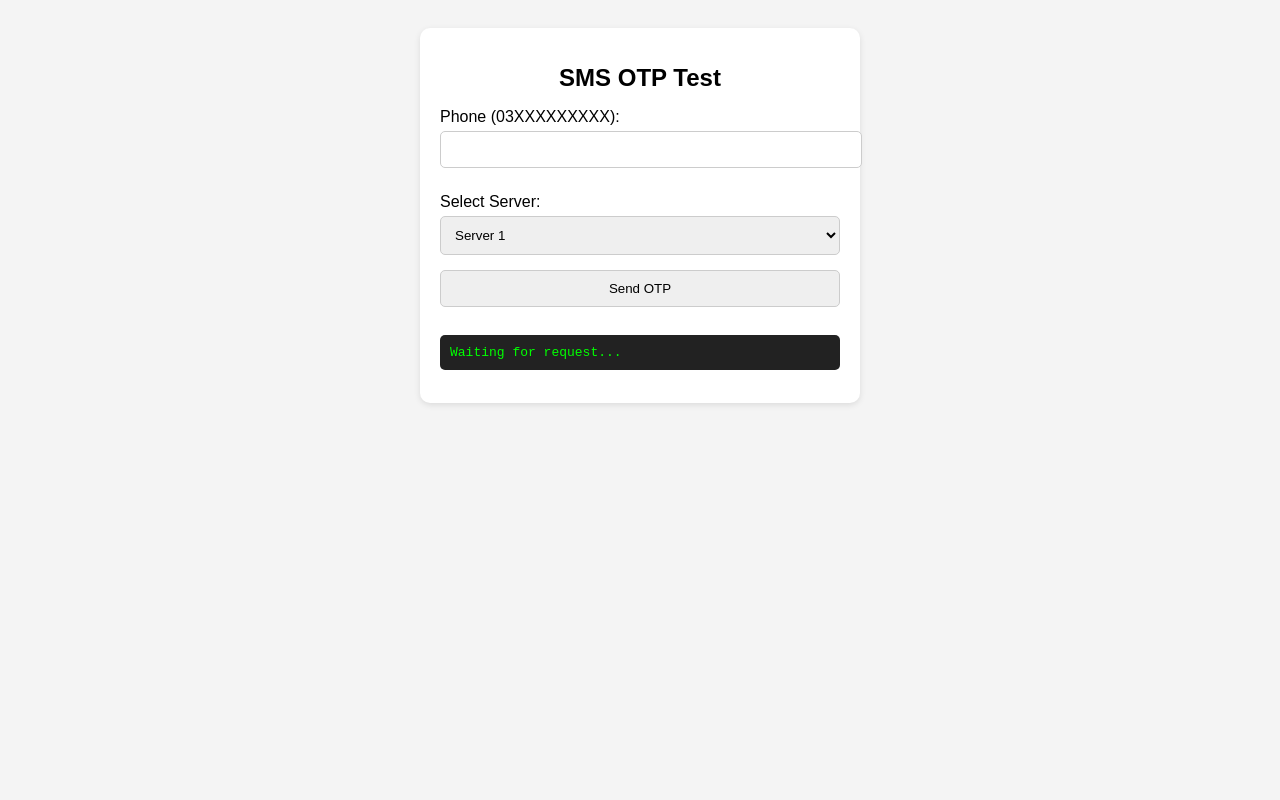
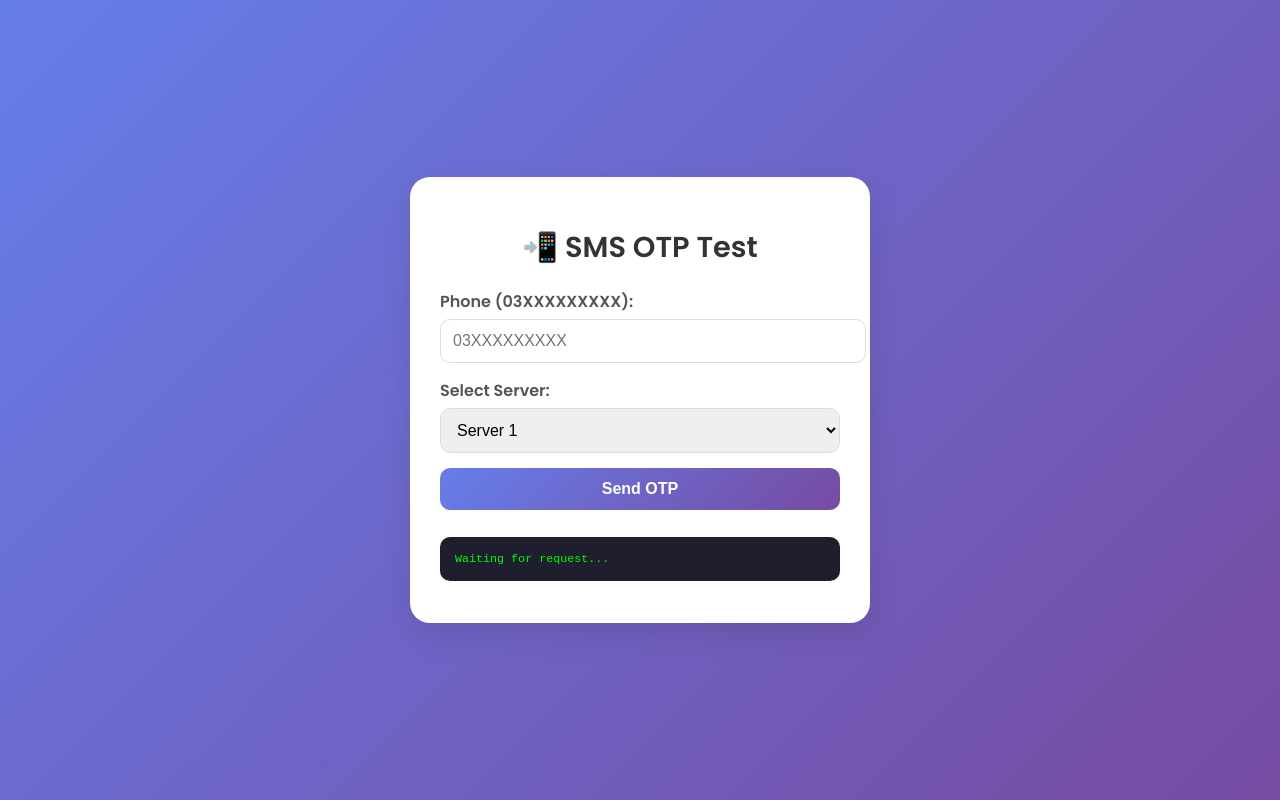
Before and after one commit to abdullahasad491326/URDU-AI-RESPONSE, a website: page public/sms.html in a window 1280 px wide. Drawn offline with Linux system fonts and the light colour scheme.

Commit message:
Update sms.html

```diff
--- a/public/sms.html
+++ b/public/sms.html
@@ -3,21 +3,84 @@
   <meta charset="UTF-8">
   <meta name="viewport" content="width=device-width, initial-scale=1.0">
   <title>SMS OTP Test</title>
+  <link href="https://fonts.googleapis.com/css2?family=Poppins:wght@400;600&display=swap" rel="stylesheet">
   <style>
-    body { font-family: Arial, sans-serif; padding: 20px; background: #f4f4f4; }
-    .card { background: #fff; padding: 20px; border-radius: 10px; box-shadow: 0 2px 6px rgba(0,0,0,0.1); max-width: 400px; margin: auto; }
-    h1 { text-align: center; font-size: 1.5em; }
-    label { display: block; margin: 10px 0 5px; }
-    input, select, button { width: 100%; padding: 10px; margin-bottom: 15px; border-radius: 5px; border: 1px solid #ccc; }
-    pre { background: #222; color: #0f0; padding: 10px; border-radius: 5px; overflow-x: auto; }
+    body {
+      font-family: 'Poppins', sans-serif;
+      background: linear-gradient(135deg, #667eea, #764ba2);
+      display: flex;
+      justify-content: center;
+      align-items: center;
+      height: 100vh;
+      margin: 0;
+    }
+    .card {
+      background: #fff;
+      padding: 30px;
+      border-radius: 20px;
+      box-shadow: 0 10px 30px rgba(0,0,0,0.1);
+      max-width: 400px;
+      width: 90%;
+      text-align: center;
+      animation: fadeIn 0.6s ease-in-out;
+    }
+    @keyframes fadeIn {
+      from {opacity: 0; transform: translateY(20px);} to {opacity: 1; transform: translateY(0);}
+    }
+    h1 {
+      font-size: 1.8em;
+      color: #333;
+      margin-bottom: 20px;
+    }
+    label {
+      display: block;
+      text-align: left;
+      font-weight: 600;
+      margin-bottom: 5px;
+      color: #555;
+    }
+    input, select, button {
+      width: 100%;
+      padding: 12px;
+      border-radius: 10px;
+      border: 1px solid #ddd;
+      margin-bottom: 15px;
+      font-size: 1em;
+    }
+    input:focus, select:focus {
+      outline: none;
+      border-color: #667eea;
+      box-shadow: 0 0 0 2px rgba(102,126,234,0.2);
+    }
+    button {
+      background: linear-gradient(135deg, #667eea, #764ba2);
+      color: #fff;
+      font-weight: 600;
+      border: none;
+      cursor: pointer;
+      transition: transform 0.2s, box-shadow 0.2s;
+    }
+    button:hover {
+      transform: translateY(-2px);
+      box-shadow: 0 5px 15px rgba(0,0,0,0.2);
+    }
+    pre {
+      background: #1e1e2f;
+      color: #0f0;
+      padding: 15px;
+      border-radius: 10px;
+      font-size: 0.9em;
+      text-align: left;
+      overflow-x: auto;
+    }
   </style>
 </head>
 <body>
   <div class="card">
-    <h1>SMS OTP Test</h1>
+    <h1>📲 SMS OTP Test</h1>
     <form id="smsForm">
       <label for="phone">Phone (03XXXXXXXXX):</label>
-      <input type="text" id="phone" name="phone" required>
+      <input type="text" id="phone" name="phone" placeholder="03XXXXXXXXX" required>
       <label for="server">Select Server:</label>
       <select id="server" name="server">
         <option value="server1">Server 1</option>
```
